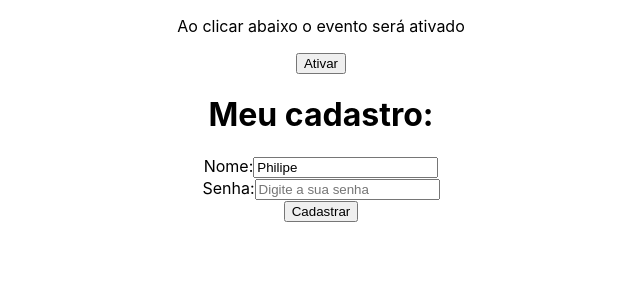
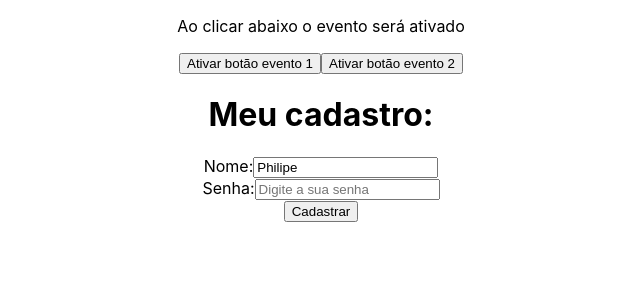
Before and after one commit to PhilipeeX/react-first-app, a React (Create React App) app: page / in a window 1280 px wide. Shown: the top 300 px of the page, without its empty margins (319-959 px from the left). Built offline with nearby package versions, Linux system fonts and the light colour scheme.

Commit message:
feat: Uses a button to pass Events through props

```diff
--- a/src/components/Evento.js
+++ b/src/components/Evento.js
@@ -1,13 +1,20 @@
+import Button from './evento/Button'
+
 function Evento(){
 
   function myEvent(){
-    console.log("Botão clicado!");
+    console.log("Botão clicado");
+  }
+
+  function mySecondEvent(){
+    console.log("Segundo botão clicado");
   }
 
   return(
     <>
       <p>Ao clicar abaixo o evento será ativado</p>
-      <button onClick={myEvent}>Ativar</button>
+      <Button func={myEvent} text="Ativar botão evento 1"/>
+      <Button func={mySecondEvent} text="Ativar botão evento 2"/>
     </>
   )
 }
--- /dev/null
+++ b/src/components/evento/Button.js
@@ -0,0 +1,5 @@
+function Button({text, func}){
+  return <button onClick={func}>{text}</button>
+}
+
+export default Button;
```
